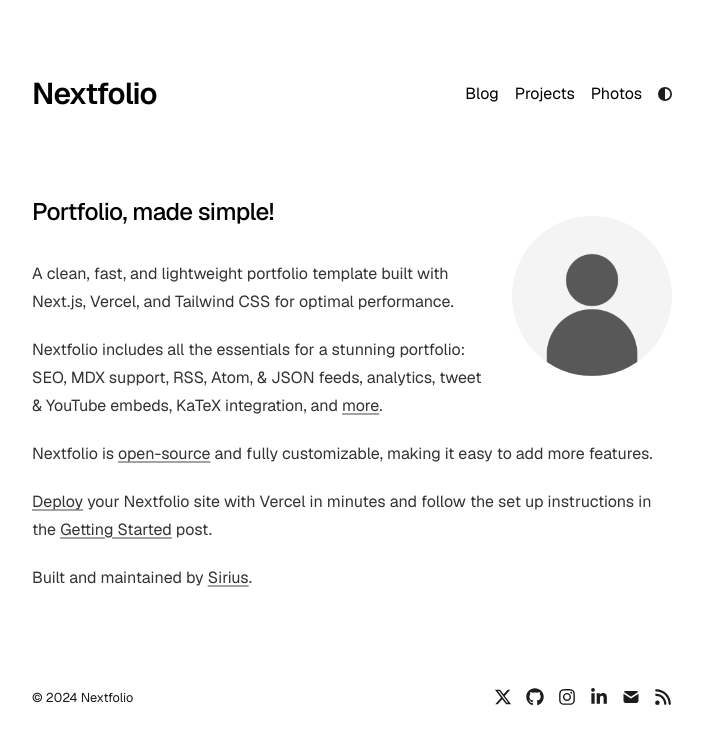
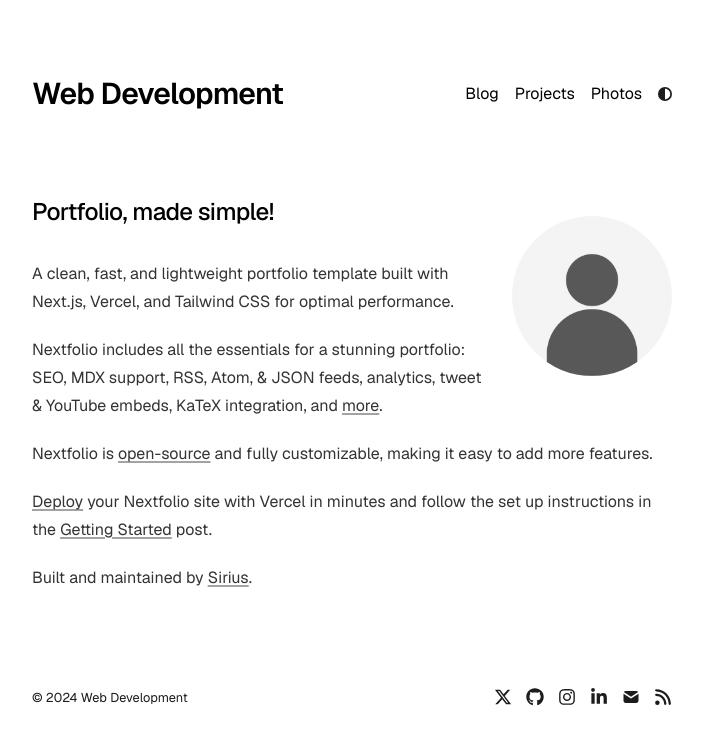
Before and after one commit to iamdanielyu/web_development, a Next.js app: page / in a window 1280 px wide. Shown: the top 744 px of the page, without its empty margins (288-991 px from the left). Built offline with nearby package versions, Linux system fonts and the light colour scheme.

Commit message:
changes to the main page

```diff
--- a/app/config.ts
+++ b/app/config.ts
@@ -1,10 +1,10 @@
 export const metaData = {
   baseUrl: "https://nextfolio-template.vercel.app/",
-  title: "Nextfolio",
-  name: "Sirius",
-  ogImage: "/opengraph-image.png",
+  title: "Web Development",
+  name: "Daniel Yu",
+  ogImage: "https://static.vecteezy.com/system/resources/previews/002/099/443/non_2x/programming-code-coding-or-hacker-background-programming-code-icon-made-with-binary-code-digital-binary-data-and-streaming-digital-code-vector.jpg",
   description:
-    "A clean, fast, and lightweight portfolio template built with Next.js, Vercel, and Tailwind CSS for optimal performance.",
+    "Daniel Yu is a beginner coder looking to improve everyday.",
 };
 
 export const socialLinks = {
```
